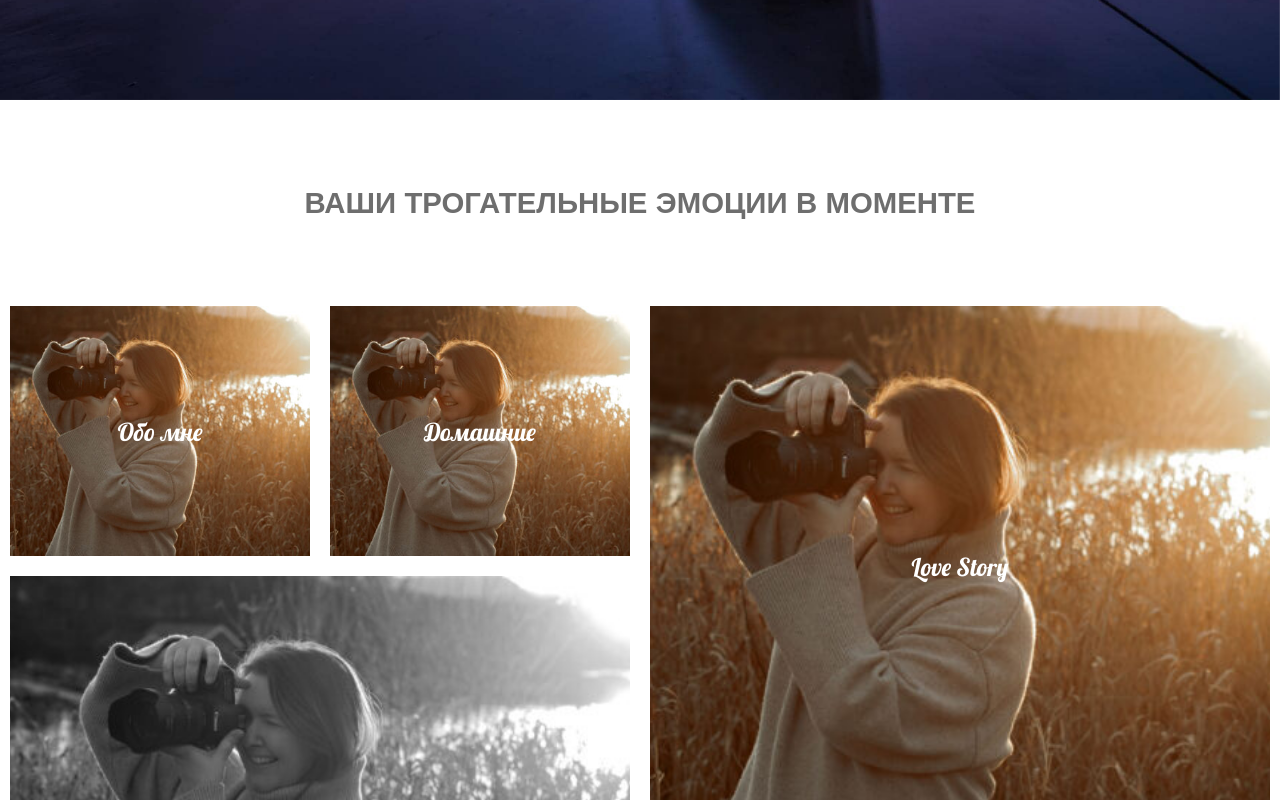
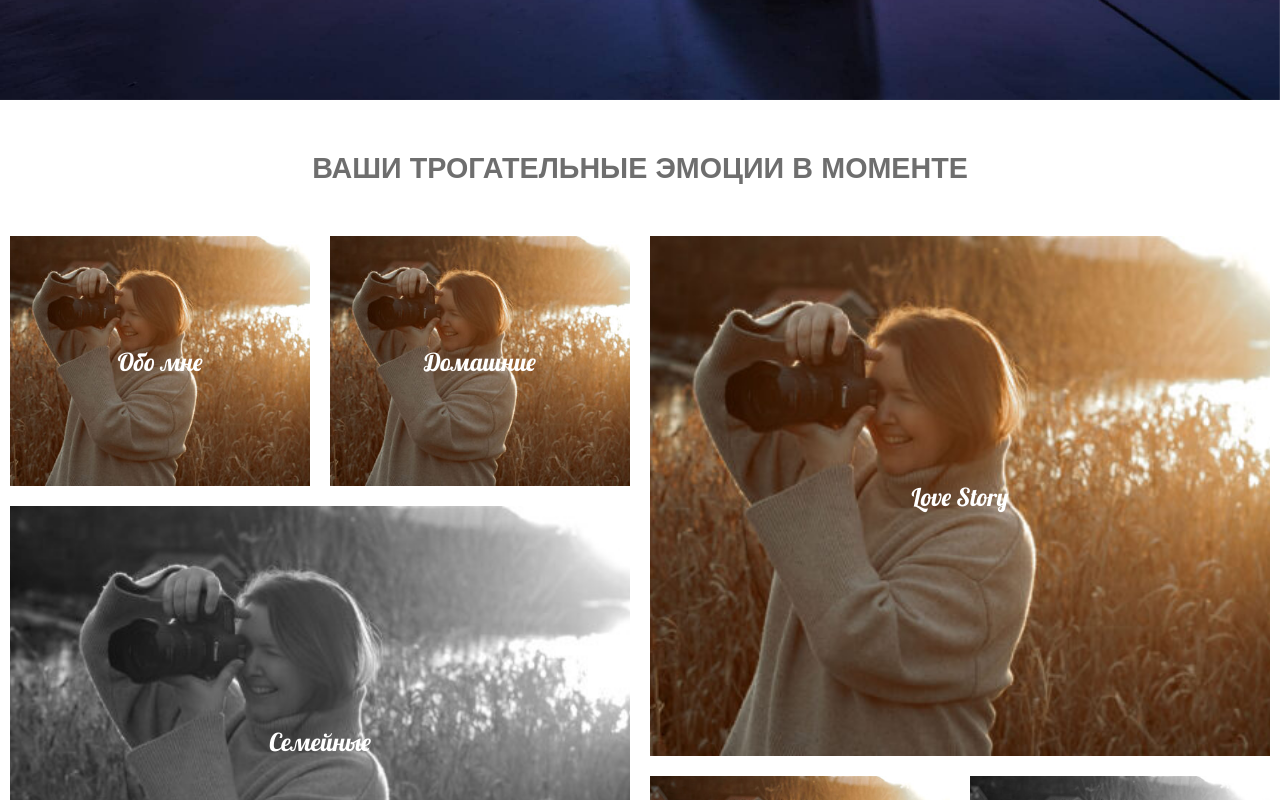
Before and after one commit to Sandrainporto/ahramenko, a React (Vite) app: page / in a window 1280 px wide. Shown: the part 700-1500 px from the top of the page. Built offline with nearby package versions, Linux system fonts and the light colour scheme.

Commit message:
feat: adapt h2 title

```diff
--- a/src/shared/Layouts/Section/Section.scss
+++ b/src/shared/Layouts/Section/Section.scss
@@ -1,6 +1,11 @@
+@import './../../styles/helpers';
+
 .section {
   margin: 6rem auto;
   width: 100%;
+  @include media-laptop-small {
+    margin: 3rem auto;
+  }
 }
 .container {
   display: flex;
--- a/src/shared/styles/base/_base.scss
+++ b/src/shared/styles/base/_base.scss
@@ -19,7 +19,7 @@ h1 {
 h2 {
   @extend%font-add;
   @include font(3.4rem, 4.6rem);
-  @include adaptive-font(34, 20);
+  @include adaptive-font(34, 18);
   text-transform: uppercase;
 
   // @include media-mobile {
--- a/src/widgets/Header/Header.module.scss
+++ b/src/widgets/Header/Header.module.scss
@@ -19,6 +19,9 @@
   display: none;
 
   @include media-tablet {
+    background: rgba(110, 110, 110, 0.623);
+    padding: 0.7rem 2rem;
+    border-radius: 15px;
     position: fixed;
     top: 2rem;
     right: 3rem;
--- a/src/widgets/TilesNavigation/Tiles.module.scss
+++ b/src/widgets/TilesNavigation/Tiles.module.scss
@@ -2,6 +2,11 @@
 
 .title {
   margin-bottom: 8rem;
+  text-align: center;
+  line-height: 3.6rem;
+  @include media-laptop-small {
+    margin-bottom: 5rem;
+  }
 }
 
 .container {
```
